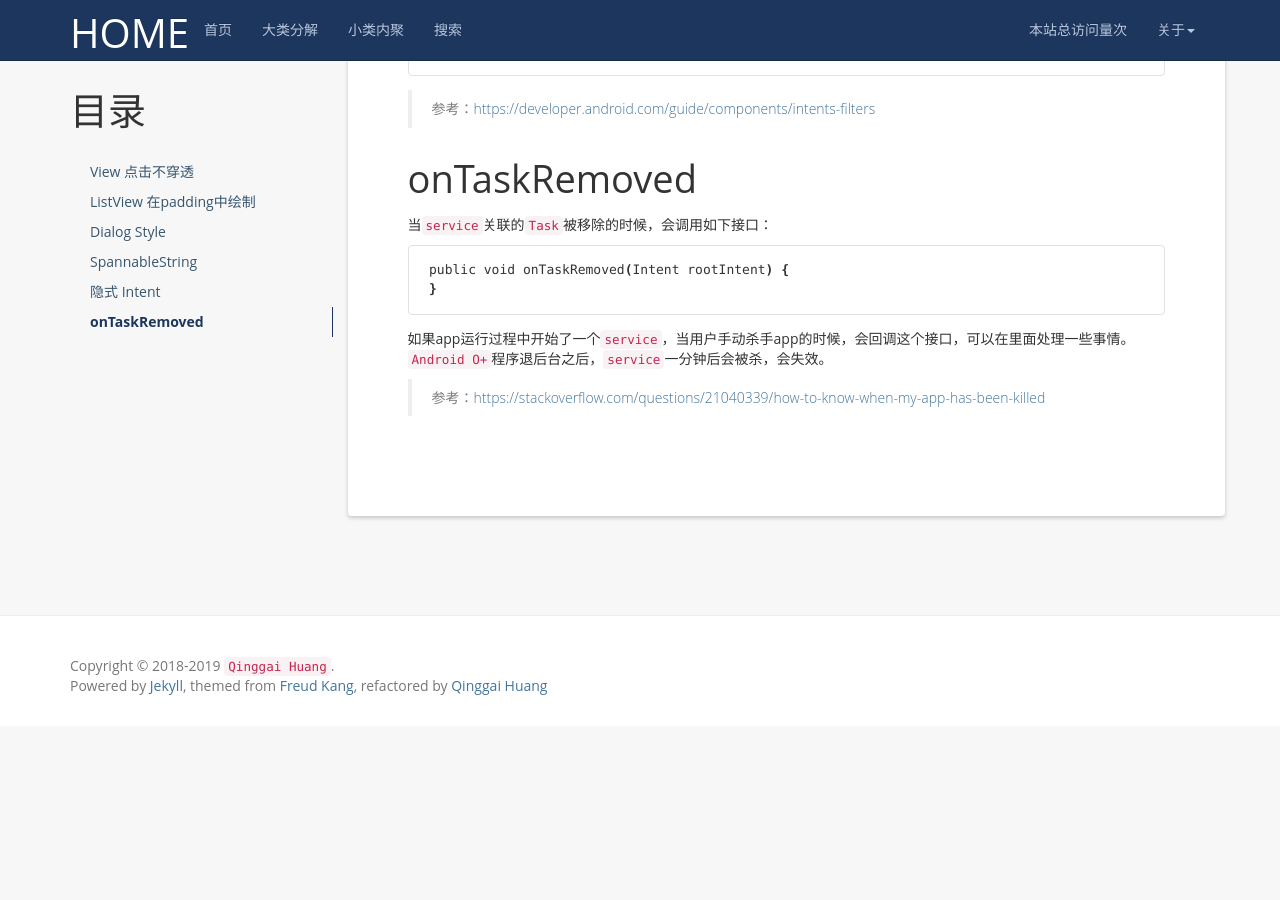
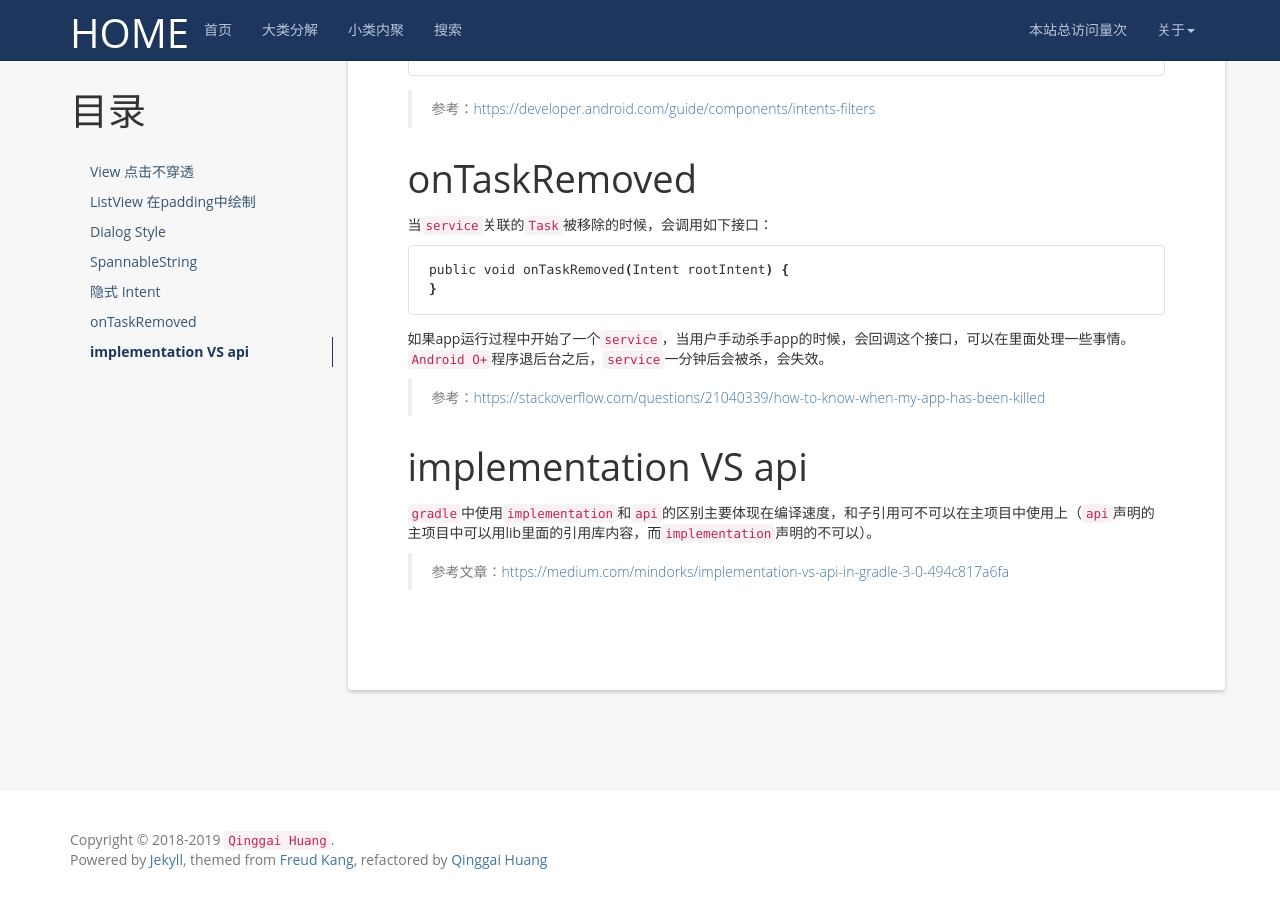
Before and after one commit to hqglichao/hqglichao.github.io, a Jekyll site: the page built from _posts/2018-12-11-android-tip.md, in a window 1280 px wide and 900 px high, scrolled down 1880 px. Built offline with Jekyll 4.4.1, drawn with Linux system fonts in a browser that asks for light colours; nearby versions of some CDN libraries; comment, search, counter and statistics services are not loaded; before the commit the page ends 2606 px from its top, so only the background shows below that.

Commit message:
add post 2019-1-22-android-question-answer.md
Signed-off-by: huangqinggai <huangqinggai@qiyi.com>

```diff
--- a/_posts/2018-12-11-android-tip.md
+++ b/_posts/2018-12-11-android-tip.md
@@ -100,3 +100,8 @@ public void onTaskRemoved(Intent rootIntent) {
 如果app运行过程中开始了一个`service`，当用户手动杀手app的时候，会回调这个接口，可以在里面处理一些事情。
 `Android O+`程序退后台之后，`service`一分钟后会被杀，会失效。
 >参考：[https://stackoverflow.com/questions/21040339/how-to-know-when-my-app-has-been-killed](https://stackoverflow.com/questions/21040339/how-to-know-when-my-app-has-been-killed)
+
+implementation VS api
+====================================
+`gradle`中使用`implementation`和`api`的区别主要体现在编译速度，和子引用可不可以在主项目中使用上（`api`声明的主项目中可以用lib里面的引用库内容，而`implementation`声明的不可以）。
+>参考文章：[https://medium.com/mindorks/implementation-vs-api-in-gradle-3-0-494c817a6fa](https://medium.com/mindorks/implementation-vs-api-in-gradle-3-0-494c817a6fa)
```
Also changed, not shown: _posts/2019-1-22-android-question-answer.md (added, +30 -0 lines).
